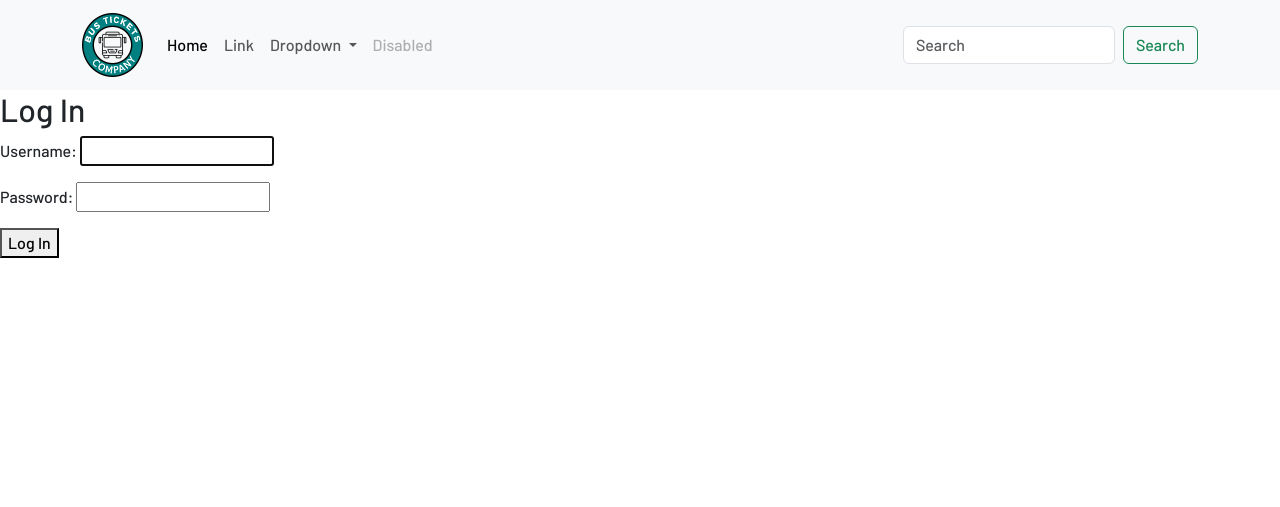
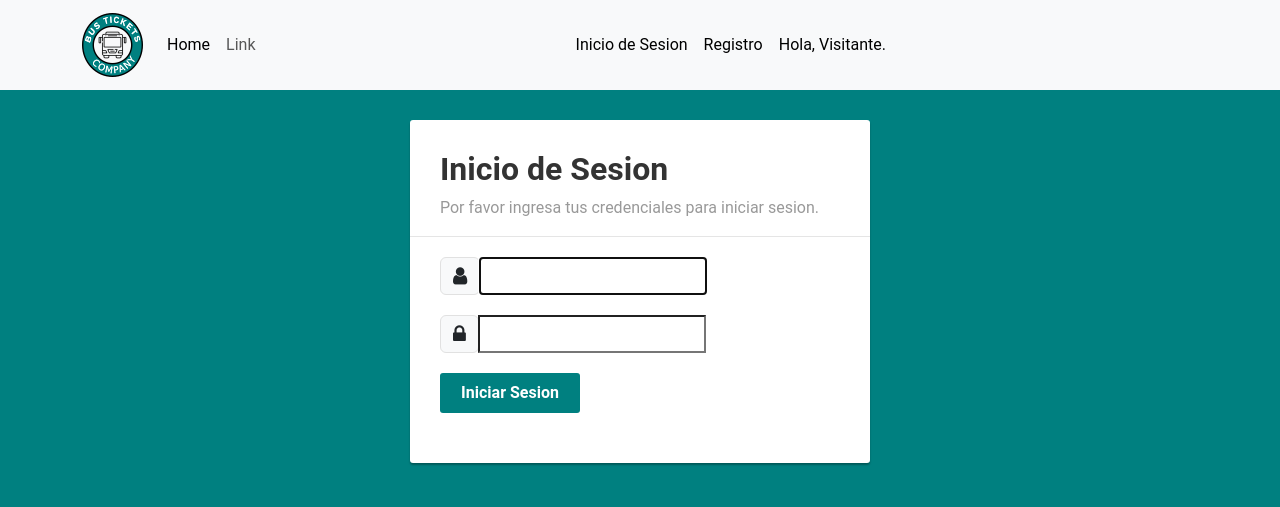
Before and after one commit to ioseluiz/proyecto_final_CF_bootcamp_backend_python, a Django app: page /accounts/login/ in a window 1280 px wide. Shown: the top 507 px of the page. Run offline with Django 4.2, Linux system fonts and the light colour scheme; parts of the project's set-up code (start-up, migrations or seed data) failed here and were passed over.

Commit message:
changes in navbar and login

```diff
--- /dev/null
+++ b/static/css/register/login.css
@@ -0,0 +1,82 @@
+body {
+    color: #fff;
+    background: #008080;
+    font-family: 'Roboto', sans-serif;
+}
+
+.form-control, .form-control:focus, .input-group-text {
+    border-color: #e1e1e1;
+}
+.form-control, .btn {
+    border-radius: 3px;
+}
+.login-form {
+    width: 460px;
+    margin: 0 auto;
+    padding: 30px 0;
+}
+.login-form form {
+    color: #999;
+    border-radius: 3px;
+    margin-bottom: 15px;
+    background: #fff;
+    box-shadow: 0px 2px 2px rgba(0, 0, 0, 0.3);
+    padding: 30px;
+}
+.login-form h2 {
+    color: #333;
+    font-weight: bold;
+    margin-top: 0;
+}
+.login-form hr {
+    margin: 0 -30px 20px;
+}
+.login-form .form-group {
+    margin-bottom: 20px;
+}
+.login-form label {
+    font-weight: normal;
+    font-size: 13px;
+}
+.login-form .form-control {
+    min-height: 38px;
+    box-shadow: none !important;
+}
+
+.login-form .input-group-text {
+    max-width: 42px;
+    min-height: 38px;
+    text-align: center;
+}
+
+.login-form .btn{
+    font-size: 16px;
+    font-weight: bold;
+    background: #008080;
+    border: none;
+    min-width: 140px;
+}
+.login-form .btn:hover, .signup-form .btn:focus {
+    background: #179b81;
+    outline: none;
+}
+.login-form a {
+    color: #fff;
+    text-decoration: underline;
+}
+.login-form a:hover {
+    text-decoration: none;
+}
+.login-form form a {
+    color: #008080;
+    text-decoration: none;
+}
+.login-form form a:hover {
+    text-decoration: underline;
+}
+.login-form .fa {
+    font-size: 20px;
+}
+.login-form .fa-lock{
+    position:relative;
+}
--- a/templates/base/navbar.html
+++ b/templates/base/navbar.html
@@ -1,37 +1,45 @@
 {% load static %}
 <nav class="navbar navbar-expand-lg bg-body-tertiary">
     <div class="container">
-      <a class="navbar-brand" href="#"><img src="{% static 'img/logo_bustickets.png' %}" alt="logo"></a>
+      <a class="navbar-brand" href="{% url 'homepage' %}"><img src="{% static 'img/logo_bustickets.png' %}" alt="logo"></a>
       <button class="navbar-toggler" type="button" data-bs-toggle="collapse" data-bs-target="#navbarSupportedContent" aria-controls="navbarSupportedContent" aria-expanded="false" aria-label="Toggle navigation">
         <span class="navbar-toggler-icon"></span>
       </button>
       <div class="collapse navbar-collapse" id="navbarSupportedContent">
         <ul class="navbar-nav me-auto mb-2 mb-lg-0">
           <li class="nav-item">
-            <a class="nav-link active" aria-current="page" href="#">Home</a>
+            <a class="nav-link active" aria-current="page" href="{% url 'homepage' %}">Home</a>
           </li>
           <li class="nav-item">
             <a class="nav-link" href="#">Link</a>
           </li>
-          <li class="nav-item dropdown">
-            <a class="nav-link dropdown-toggle" href="#" role="button" data-bs-toggle="dropdown" aria-expanded="false">
-              Dropdown
-            </a>
-            <ul class="dropdown-menu">
-              <li><a class="dropdown-item" href="#">Action</a></li>
-              <li><a class="dropdown-item" href="#">Another action</a></li>
-              <li><hr class="dropdown-divider"></li>
-              <li><a class="dropdown-item" href="#">Something else here</a></li>
-            </ul>
+
+        </ul>
+        <ul class="navbar-nav me-auto mb-2 mb-lg-0">
+          {% if user.is_authenticated %}
+          <li class="nav-item">
+            <a class="nav-link active" aria-current="page" href="{% url 'logout' %}">Terminar Sesion</a>
           </li>
+          {% else %}
           <li class="nav-item">
-            <a class="nav-link disabled" aria-disabled="true">Disabled</a>
+            <a class="nav-link active" aria-current="page" href="{% url 'login' %}">Inicio de Sesion</a>
           </li>
+          {% endif %}
+
+          <li class="nav-item">
+            <a class="nav-link active" aria-current="page" href="{% url 'signup' %}">Registro</a>
+          </li>
+          {% if user.is_authenticated %}
+          <li class="nav-item">
+            <a class="nav-link active" aria-current="page" href="#">Hola, {{ user.username }}.</a>
+          </li>
+          {% else %}
+          <li class="nav-item">
+            <a class="nav-link active" aria-current="page" href="#">Hola, Visitante.</a>
+          </li>
+          {% endif %}
         </ul>
-        <form class="d-flex" role="search">
-          <input class="form-control me-2" type="search" placeholder="Search" aria-label="Search">
-          <button class="btn btn-outline-success" type="submit">Search</button>
-        </form>
+
       </div>
     </div>
   </nav>
--- a/templates/registration/login.html
+++ b/templates/registration/login.html
@@ -1,11 +1,39 @@
 {% extends 'base/base.html' %}
+{% load static %}
 {% block title %}Log In{% endblock title %}
+{% block custom_style %}
+<link rel="stylesheet" href="{% static 'css/register/login.css' %}">
+{% endblock custom_style %}
 {% block content %}
 {% include 'base/navbar.html' %}
-<h2>Log In</h2>
-<form method="post">
-    {% csrf_token %}
-    {{ form.as_p }}
-    <button type="submit">Log In</button>
-</form>
+<div class="login-form">
+    <form method="post">
+        {% csrf_token %}
+        <h2>Inicio de Sesion</h2>
+        <p>Por favor ingresa tus credenciales para iniciar sesion.</p>
+        <hr>
+
+        <div class="form-group">
+            <div class="input-group">
+                <div class="input-group-prepend">
+                    <span class="input-group-text"><i class="fa fa-user"></i></span>
+                </div>
+                {{form.username}}
+			</div>
+        </div>
+
+        <div class="form-group">
+            <div class="input-group">
+                <div class="input-group-prepend">
+                    <span class="input-group-text"><i class="fa fa-lock"></i></span>
+                </div>
+                {{form.password}}
+			</div>
+        </div>
+
+        <div class="form-group">
+            <button type="submit" class="btn btn-primary btn-lg">Iniciar Sesion</button>
+        </div>
+    </form>
+</div>
 {% endblock content %}
--- a/templates/registration/signup.html
+++ b/templates/registration/signup.html
@@ -61,6 +61,7 @@
         </div>
 
     </form>
+    {{ form.errors }}
 </div>
 
 
```
Also changed, not shown: accounts/forms.py (+16 -5 lines).
